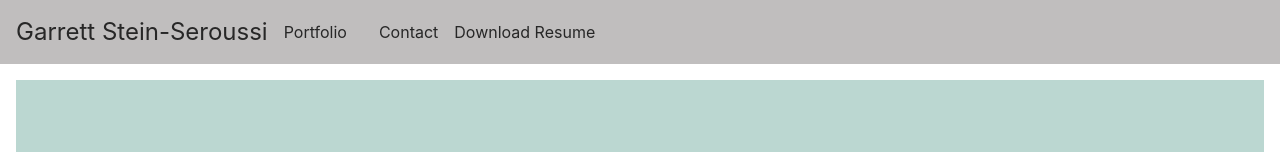
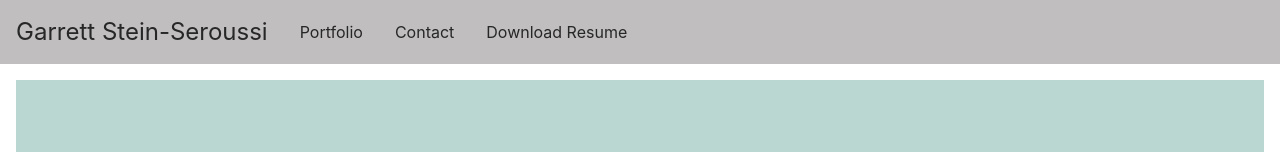
Before and after one commit to gsteinseroussi/homepage, a React (Create React App) app: page /Portfolio in a window 1280 px wide. Shown: the top 152 px of the page. Built offline with nearby package versions, Linux system fonts and the light colour scheme.

Commit message:
fixed resume download

```diff
--- a/src/components/header/Header.js
+++ b/src/components/header/Header.js
@@ -2,6 +2,7 @@ import React from "react";
 import "../header/header.css"
 import { NavLink } from "react-router-dom";
 import resume from "../header/resume.pdf"
+
 
 function Header() {
   return (
@@ -19,7 +20,8 @@ function Header() {
       <NavLink className="pageLink" to="/Contact">Contact</NavLink>
       </li>
       <li>
-      <NavLink className="pageLink" to={resume} download target="_blank">Download Resume</NavLink>
+      {/* <NavLink className="pageLink" to={resume} download target="_blank">Download Resume</NavLink> */}
+      <a href={resume} download target="_blank" className="resumeLink">Download Resume</a>
       </li>
     </ul>
   </div>
--- a/src/components/header/header.css
+++ b/src/components/header/header.css
@@ -1,6 +1,6 @@
 .navbar {
   background-color: rgb(192, 190, 190);
-  height: 4rem;
+  min-height: 4rem;
 }
 
 .nav-item {
@@ -11,6 +11,7 @@
 .title {
   font-size: 150%;
   color: rgb(39, 39, 39);
+  margin-right: 1rem;
 }
 
 .title:hover {
@@ -24,3 +25,12 @@
 .pageLink:hover {
   color: rgb(39, 39, 39);
 }
+
+.resumeLink {
+  color: rgb(39, 39, 39);
+  margin-left: 1rem;
+}
+
+.resumeLink:hover {
+  color: rgb(39, 39, 39);
+}
--- a/src/components/pages/Home.js
+++ b/src/components/pages/Home.js
@@ -1,5 +1,5 @@
 import React from "react";
-import ProfilePic from "../../assets/profile_picture.jpg";
+import ProfilePic from "../../assets/profile.jpg";
 import "./home.css";
 
 function Home() {
```
Also changed, not shown: 1 other file (tests, documents, lock files or other folders).
